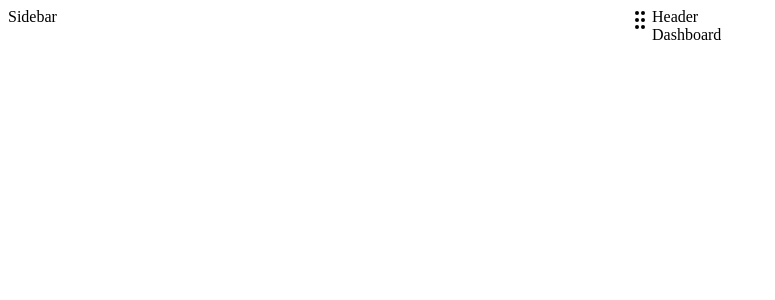
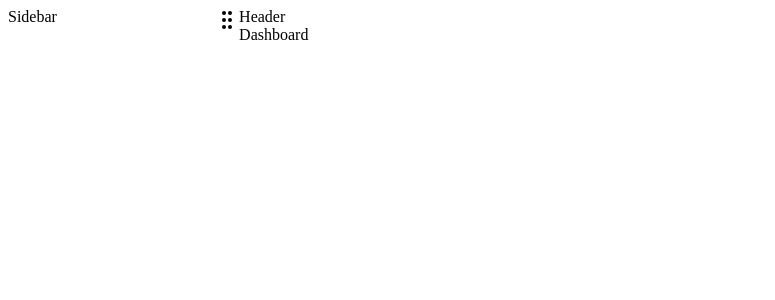
Before and after one commit to tmphat1312/the-wild-oasis, a React (Vite) app: page /dashboard in a window 1280 px wide. Shown: the top 300 px of the page, without its empty margins (0-775 px from the left). Built offline with nearby package versions, Linux system fonts and the light colour scheme; the HTML template or start-up script is replaced by a standard one.

Commit message:
style: add sidebar width cap

```diff
--- a/src/components/layouts/AppLayout.tsx
+++ b/src/components/layouts/AppLayout.tsx
@@ -11,11 +11,16 @@ export default function AppLayout() {
   return (
     <div className="container h-screen">
       <ResizablePanelGroup direction="horizontal">
-        <ResizablePanel className="[&_>_aside]:h-full">
+        <ResizablePanel
+          className="[&_>_aside]:h-full"
+          defaultSize={16} //! in percentage
+          minSize={8}
+          maxSize={24}
+        >
           <Sidebar />
         </ResizablePanel>
         <ResizableHandle withHandle />
-        <ResizablePanel className="[&_>main]:h-full">
+        <ResizablePanel className="[&_>main]:h-full" defaultSize={80}>
           <Header />
           <Main />
         </ResizablePanel>
```
